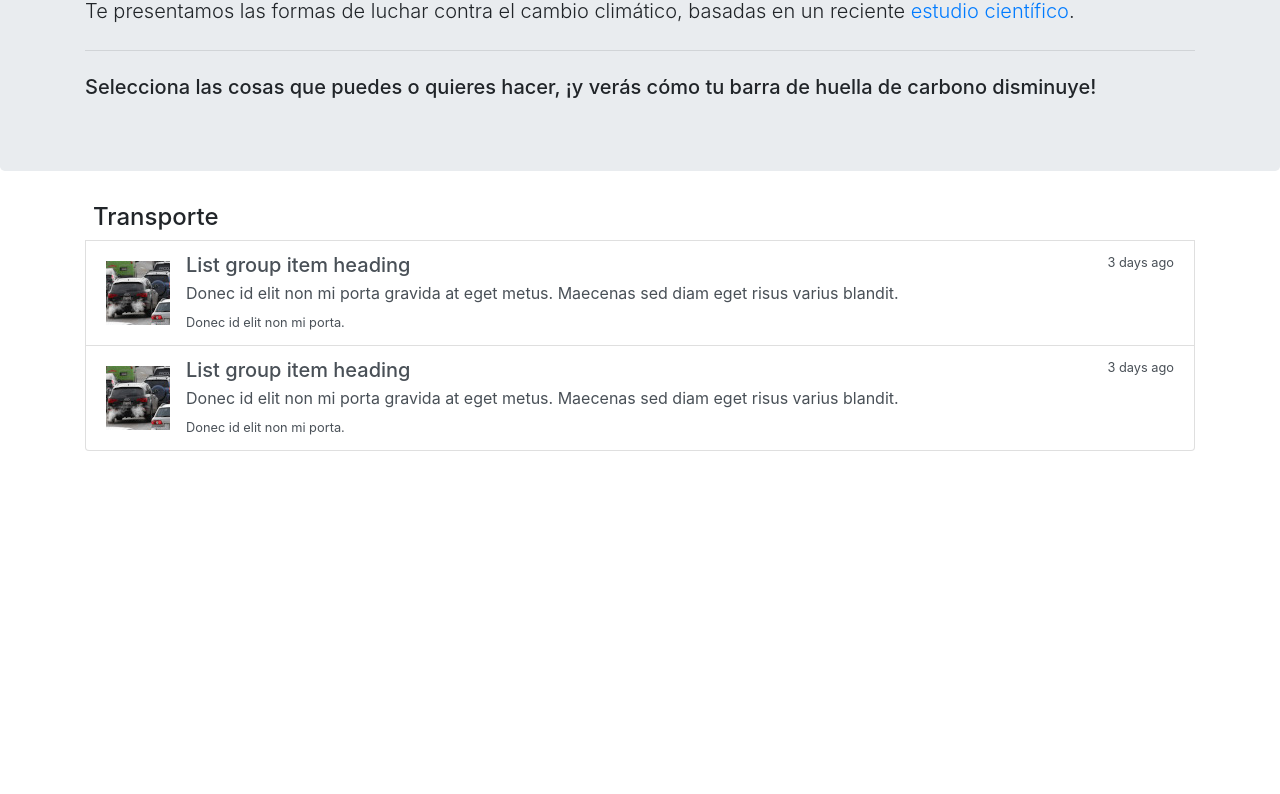
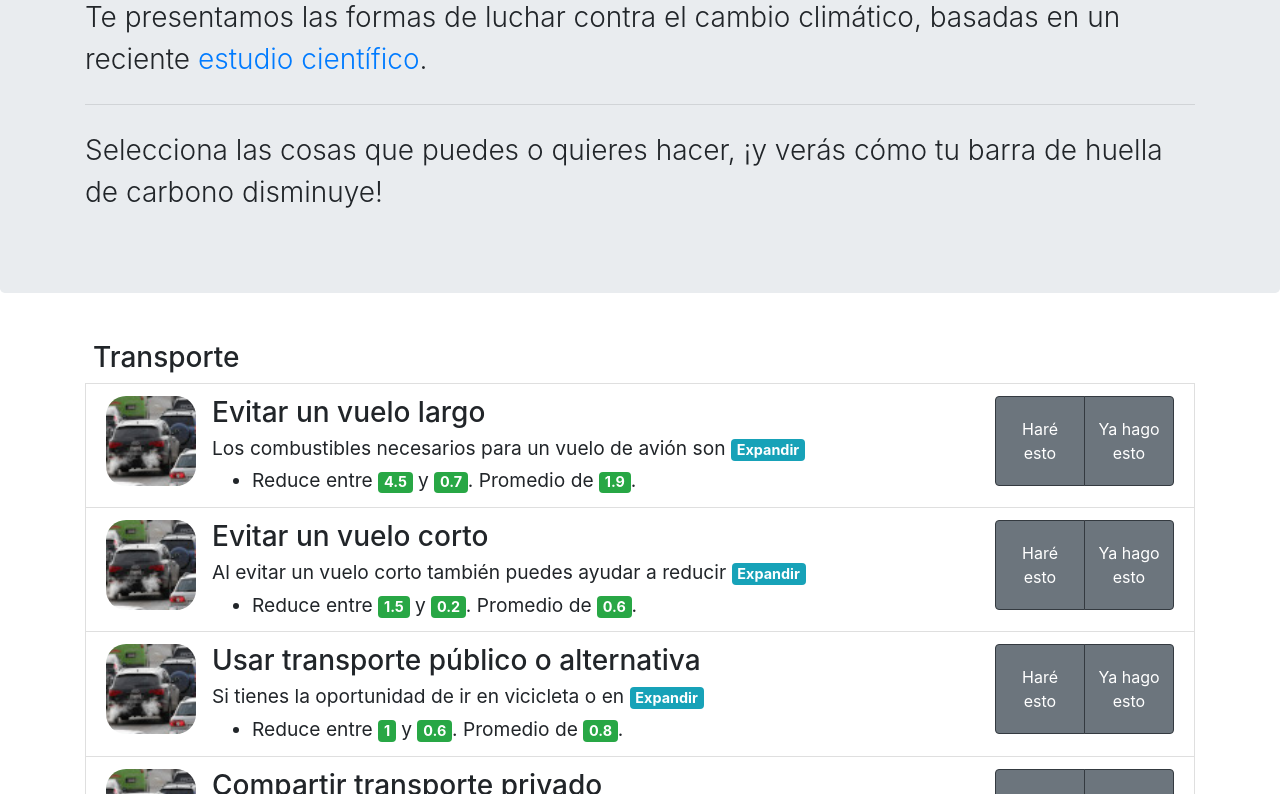
Before and after one commit to LigorioSalgado/J053Fabi0.github.io, a plain HTML site: page HuellaCarbono/index.html in a window 1280 px wide. Shown: the part 258-1052 px from the top of the page. Before the commit the page ends 800 px from the top, so only its background shows below. Drawn offline with nearby package versions, Linux system fonts and the light colour scheme.

Commit message:
Estoy empezando a trabajar en la base de datos. Ya tiene la parte de transporte

```diff
--- a/HuellaCarbono/index.html
+++ b/HuellaCarbono/index.html
@@ -14,10 +14,7 @@
 
     <!-- Primary Meta Tags -->
     <title>Huella de carbono</title>
-    <meta
-      name="title"
-      content="Web interactiva para reducir tu huella de carbono"
-    />
+    <meta name="title" content="Web interactiva para reducir tu huella de carbono" />
     <meta
       name="description"
       content="Selecciona las cosas que puedes o quieres hacer, ¡y verás cómo tu barra de huella de carbono disminuye! "
@@ -25,14 +22,8 @@
 
     <!-- Open Graph / Facebook -->
     <meta property="og:type" content="website" />
-    <meta
-      property="og:url"
-      content="https://j053fabi0.github.io/HuellaCarbono"
-    />
-    <meta
-      property="og:title"
-      content="Web interactiva para reducir tu huella de carbono"
-    />
+    <meta property="og:url" content="https://j053fabi0.github.io/HuellaCarbono" />
+    <meta property="og:title" content="Web interactiva para reducir tu huella de carbono" />
     <meta
       property="og:description"
       content="Selecciona las cosas que puedes o quieres hacer, ¡y verás cómo tu barra de huella de carbono disminuye! "
@@ -44,14 +35,8 @@
 
     <!-- Twitter -->
     <meta property="twitter:card" content="summary_large_image" />
-    <meta
-      property="twitter:url"
-      content="https://j053fabi0.github.io/HuellaCarbono"
-    />
-    <meta
-      property="twitter:title"
-      content="Web interactiva para reducir tu huella de carbono"
-    />
+    <meta property="twitter:url" content="https://j053fabi0.github.io/HuellaCarbono" />
+    <meta property="twitter:title" content="Web interactiva para reducir tu huella de carbono" />
     <meta
       property="twitter:description"
       content="Selecciona las cosas que puedes o quieres hacer, ¡y verás cómo tu barra de huella de carbono disminuye! "
@@ -62,18 +47,12 @@
     />
   </head>
   <body>
-    <div
-      class="d-flex justify-content-center align-items-center fixed-top"
-      style="width: 100%; background-color: #29ad48; height: 60px;"
-    >
-      <h5 class="mr-4 ml-4" style="color: white; white-space: nowrap;">
+    <div class="d-flex justify-content-center align-items-center fixed-top custom-navbar">
+      <h5 class="mr-4 ml-4" style="color: black; white-space: nowrap;">
         Tu huella de carbono:
       </h5>
       <div style="width: 100%;">
-        <div
-          class="progress border border-white mr-4"
-          style="height: 30px; cursor: help; font-weight: bold;"
-        >
+        <div class="progress border border-dark mr-4" style="height: 30px; cursor: help; font-weight: bold;">
           <div
             class="progress-bar bg-danger progress-bar-striped progress-bar-animated"
             role="progressbar"
@@ -90,7 +69,7 @@
             style="width: 5%; color: black;"
             data-toggle="tooltip"
             data-placement="bottom"
-            title="Este margen surge porque las estimaciones están en rangos, y no cifras certeras."
+            title="Este margen surge porque las estimaciones están en rangos, y no cifras específicas."
           >
             5%
           </div>
@@ -111,68 +90,19 @@
     <div class="jumbotron mt-5">
       <div class="container">
         <h1 class="display-4">¡Reduzcamos nuestras huellas de carbono!</h1>
-        <p class="lead">
-          Te presentamos las formas de luchar contra el cambio climático,
-          basadas en un reciente
-          <a
-            href="https://iopscience.iop.org/article/10.1088/1748-9326/ab8589/pdf"
-            target="_blank"
-          >
-            estudio científico</a
-          >.
+        <p class="lead" style="font-size: 1.75rem;">
+          Te presentamos las formas de luchar contra el cambio climático, basadas en un reciente
+          <a href="https://iopscience.iop.org/article/10.1088/1748-9326/ab8589/pdf" target="_blank"> estudio científico</a>.
         </p>
         <hr class="my-4" />
-        <h5>
-          Selecciona las cosas que puedes o quieres hacer, ¡y verás cómo tu
-          barra de huella de carbono disminuye!
-        </h5>
+        <p class="lead" style="font-size: 1.75rem;">
+          Selecciona las cosas que puedes o quieres hacer, ¡y verás cómo tu barra de huella de carbono disminuye!
+        </p>
       </div>
     </div>
 
-    <div class="container mt-3">
-      <div class="list-group">
-        <h4 class="ml-2">Transporte</h4>
-        <a href="#" class="list-group-item list-group-item-action">
-          <div class="media">
-            <img
-              src="./src/carros-contaminando.jpg"
-              class="align-self-center mr-3"
-              alt="..."
-            />
-            <div class="media-body">
-              <div class="d-flex w-100 justify-content-between">
-                <h5 class="mb-1">List group item heading</h5>
-                <small>3 days ago</small>
-              </div>
-              <p class="mb-1">
-                Donec id elit non mi porta gravida at eget metus. Maecenas sed
-                diam eget risus varius blandit.
-              </p>
-              <small>Donec id elit non mi porta.</small>
-            </div>
-          </div>
-        </a>
-        <a href="#" class="list-group-item list-group-item-action">
-          <div class="media">
-            <img
-              src="./src/carros-contaminando.jpg"
-              class="align-self-center mr-3"
-              alt="..."
-            />
-            <div class="media-body">
-              <div class="d-flex w-100 justify-content-between">
-                <h5 class="mb-1">List group item heading</h5>
-                <small>3 days ago</small>
-              </div>
-              <p class="mb-1">
-                Donec id elit non mi porta gravida at eget metus. Maecenas sed
-                diam eget risus varius blandit.
-              </p>
-              <small>Donec id elit non mi porta.</small>
-            </div>
-          </div>
-        </a>
-      </div>
+    <div class="container mb-5">
+      <div class="list-group" id="aquiVanCards"></div>
     </div>
 
     <script src="https://cdn.jsdelivr.net/npm/popper.js@1.16.0/dist/umd/popper.min.js"></script>
@@ -191,6 +121,7 @@
       integrity="sha384-OgVRvuATP1z7JjHLkuOU7Xw704+h835Lr+6QL9UvYjZE3Ipu6Tp75j7Bh/kR0JKI"
       crossorigin="anonymous"
     ></script>
+    <script src="./src/formas.js"></script>
     <script src="./js/main.js"></script>
   </body>
 </html>
--- a/HuellaCarbono/js/main.js
+++ b/HuellaCarbono/js/main.js
@@ -1,3 +1,106 @@
-(function () {
-  $('[data-toggle="tooltip"]').tooltip();
-})();
+var temp = "";
+
+$('[data-toggle="tooltip"]').tooltip();
+
+formas.forEach((item, i) => {
+  temp = temp + `<h3 class="ml-2 mt-3">${item.categoria}</h3>`;
+  item.cards.forEach((card, j) => {
+    temp = temp + getCard(card, `${i}-${j}`);
+  });
+});
+document.getElementById("aquiVanCards").innerHTML = temp;
+
+function getCard(card, index) {
+  var reduccion = "";
+
+  var restoTexto = "";
+  if (card.min == null && card.max == null) {
+    reduccion = `
+    <div class="d-flex w-100">
+      <ul class="mb-0">
+        <li style="font-size: 1.2rem;">
+          Reduce en promedio
+          <span class="badge badge-success">${card.med}</span>.
+        </li>
+      </ul>
+    </div>`;
+  } else {
+    reduccion = `
+    <div class="d-flex w-100">
+      <ul class="mb-0">
+        <li style="font-size: 1.2rem;">
+          Reduce ${card.min > 0 ? "entre " : "hasta "}
+          <span class="badge badge-success">${card.max}</span>${card.min > 0 ? " y " : ", pero puede perjudicar hasta "}
+          <span class="badge badge-${card.min > 0 ? "success" : "danger"}">${card.min}</span>. Promedio de <span class="badge badge-success">${
+      card.med
+    }</span>.
+        </li>
+      </ul>
+    </div>`;
+  }
+
+  if (card.resto != "") {
+    restoTexto = `
+      <b class="collapse" id="unique_${index}" style="font-weight: normal;">
+        ${card.resto}
+      </b>
+      <button
+        type="button"
+        class="badge badge-info"
+        data-toggle="collapse"
+        data-target="#unique_${index}"
+        id="button_${index}"
+        style="border-style: none;"
+        onclick="expandir('button_${index}')"
+      >
+        Expandir
+      </button>`;
+  }
+
+  return `
+    <div class="list-group-item">
+      <div class="media">
+        <img
+          src="./src/carros-contaminando.jpg"
+          class="mr-3"
+          alt="..."
+          style="height: 90px; width: 90px; border-radius: 20px;"
+        />
+        <div class="media-body">
+          <h3 class="mb-1">${card.titulo}</h3>
+          <p class="mb-1" style="font-size: 1.2rem;">
+            ${card.resumen}
+            ${restoTexto}
+          </p>
+          ${reduccion}
+        </div>
+        <div class="btn-group ml-3" role="group" style="height: 100%;">
+          <button
+            type="button"
+            class="btn btn-secondary btn-outline-dark"
+            style="height: 90px; width: 90px; color: white;"
+          >
+            Haré esto
+          </button>
+          <button
+            type="button"
+            class="btn btn-secondary btn-outline-dark"
+            style="height: 90px; width: 90px; color: white;"
+          >
+            Ya hago esto
+          </button>
+        </div>
+      </div>
+    </div>
+`;
+}
+
+function expandir(id) {
+  var btn = document.getElementById(id);
+  console.log(btn.innerHTML.trim());
+  if (btn.innerHTML.trim() == "Expandir") {
+    btn.innerHTML = "Mostrar menos";
+  } else {
+    btn.innerHTML = "Expandir";
+  }
+}
--- /dev/null
+++ b/HuellaCarbono/src/formas.js
@@ -0,0 +1,199 @@
+const formas = [
+  {
+    categoria: "Transporte",
+    cards: [
+      {
+        titulo: "Evitar un vuelo largo",
+        resumen: "Los combustibles necesarios para un vuelo de avión son ",
+        resto:
+          "muy contaminantes. Siempre es más ecológico ir en coche, en camión o incluso en tren, aunque esto no siempre sea lo más económico, claro.",
+        min: 0.7,
+        max: 4.5,
+        med: 1.9,
+      },
+      {
+        titulo: "Evitar un vuelo corto",
+        resumen: "Al evitar un vuelo corto también puedes ayudar a reducir ",
+        resto:
+          "tu huella de carbono. Viajar en coche, camión o tren es mejor, aunque sea menos económico e incluso práctico.",
+        min: 0.2,
+        max: 1.5,
+        med: 0.6,
+      },
+      {
+        titulo: "Usar transporte público o alternativa",
+        resumen: "Si tienes la oportunidad de ir en vicicleta o en ",
+        resto:
+          "transporte público, puedes reducir drásticamente tus emisiones de carbono.",
+        min: 0.6,
+        max: 1,
+        med: 0.8,
+      },
+      {
+        titulo: "Compartir transporte privado",
+        resumen: "Si compartes tu coche o le dices a un conocido que te ",
+        resto:
+          "lleve en su coche a un lugar a donde él también va en vez de usar tu coche para ti solito. Y quién sabe, quizá incluso te ayude a no gastar tanto dinero.",
+        min: null,
+        max: null,
+        med: 0.3,
+      },
+      {
+        titulo: "Evitar un vuelo largo",
+        resumen: "Los combustibles necesarios para un vuelo de avión son ",
+        resto:
+          "muy contaminantes. Siempre es más ecológico ir en coche, en camión o incluso en tren, aunque esto no siempre sea lo más económico, claro.",
+        min: 0.7,
+        max: 4.5,
+        med: 1.9,
+      },
+      {
+        titulo: "Evitar un vuelo corto",
+        resumen: "Al evitar un vuelo corto también puedes ayudar a reducir ",
+        resto:
+          "tu huella de carbono. Viajar en coche, camión o tren es mejor, aunque sea menos económico e incluso práctico.",
+        min: 0.2,
+        max: 1.5,
+        med: 0.6,
+      },
+      {
+        titulo: "Usar transporte público o alternativa",
+        resumen: "Si tienes la oportunidad de ir en vicicleta o en transporte ",
+        resto:
+          "público, puedes reducir drásticamente tus emisiones de carbono. No siempre es necesario usar tu coche para ir a un lugar. <b>¡Pero cuidado!</b> No pidas un taxi o similar, porque ese tipo de servicio consume hasta un 47% de su combustible sin un pasajero ni rumbo.",
+        min: 0.6,
+        max: 1,
+        med: 0.8,
+      },
+      {
+        titulo: "Compartir transporte privado",
+        resumen: "Si compartes tu coche o le dices a un conocido que te ",
+        resto:
+          "lleve en su coche a un lugar a donde él también va en vez de usar tu coche para ti solito. Y quién sabe, quizá incluso te ayude a no gastar tanto dinero.",
+        min: null,
+        max: null,
+        med: 0.3,
+      },
+      {
+        titulo: "Conducir eficientemente",
+        resumen: "No, quizá no lo estés haciendo. Lee las siguientes ",
+        resto:
+          "recomendaciones para manejar eficientemente: <a href='https://www.conduccioneficiente.cl'>Conducción eficiente</a>. Ahí se muestran muchos tips para ahorrar combustible. Te ayudará también a ahorrar dinero.",
+        min: null,
+        max: null,
+        med: 0.3,
+      },
+      {
+        titulo: "Cambiarse a un híbrido",
+        resumen: "¡Cuidado! Esto tiene trampa: si la red eléctrica de ",
+        resto:
+          "tu localidad genera la energía con combustión fósil, termina siento mejor usar un coche de gasolina. Además, no debes cambiar de coche a menos que tengas por lo menos 76,000 KM, aproximadamente. Por esto mismo, resulta que hacer este cambio puede ser incluso contraproducente, dependiendo de dónde vivas.",
+        min: -0.2,
+        max: 3.1,
+        med: 0.7,
+      },
+      {
+        titulo: "Carro 100% eléctrico",
+        resumen: "¡Cuidado! Esto tiene trampa: si la red eléctrica de ",
+        resto:
+          "tu localidad genera la energía con combustión fósil, termina siento mejor usar un coche de gasolina. Además, no debes cambiar de coche a menos que tengas por lo menos 76,000 KM, aproximadamente. Por esto mismo, resulta que hacer este cambio puede ser incluso contraproducente, dependiendo de dónde vivas.",
+        min: -1.9,
+        max: 5.4,
+        med: 2,
+      },
+      {
+        titulo: "Vivir sin coche",
+        resumen: "No compres un coche. Ten a la mano la vicicleta y usa ",
+        resto: "transportes públicos o compartidos como alternativa.",
+        min: 0.6,
+        max: 3.6,
+        med: 0,
+      },
+      {
+        titulo: "Trabajar desde casa",
+        resumen: "Así no tines que usar un transporte.",
+        resto: "",
+        min: 0.1,
+        max: 1.4,
+        med: 0.4,
+      },
+    ],
+  },
+  {
+    categoria: "Dieta",
+    cards: [
+      {
+        titulo: "",
+        resumen: "",
+        resto: "",
+        min: 0,
+        max: 1,
+        med: 1,
+      },
+      {
+        titulo: "",
+        resumen: "",
+        resto: "",
+        min: 0,
+        max: 1,
+        med: 1,
+      },
+      {
+        titulo: "",
+        resumen: "",
+        resto: "",
+        min: 0,
+        max: 1,
+        med: 1,
+      },
+      {
+        titulo: "",
+        resumen: "",
+        resto: "",
+        min: 0,
+        max: 1,
+        med: 1,
+      },
+      {
+        titulo: "",
+        resumen: "",
+        resto: "",
+        min: 0,
+        max: 1,
+        med: 1,
+      },
+      {
+        titulo: "",
+        resumen: "",
+        resto: "",
+        min: 0,
+        max: 1,
+        med: 1,
+      },
+      {
+        titulo: "",
+        resumen: "",
+        resto: "",
+        min: 0,
+        max: 1,
+        med: 1,
+      },
+      {
+        titulo: "",
+        resumen: "",
+        resto: "",
+        min: 0,
+        max: 1,
+        med: 1,
+      },
+      {
+        titulo: "",
+        resumen: "",
+        resto: "",
+        min: 0,
+        max: 1,
+        med: 1,
+      },
+    ],
+  },
+];
```
Also changed, not shown: HuellaCarbono/css/style.css (+6 -3 lines), 2 other files.
